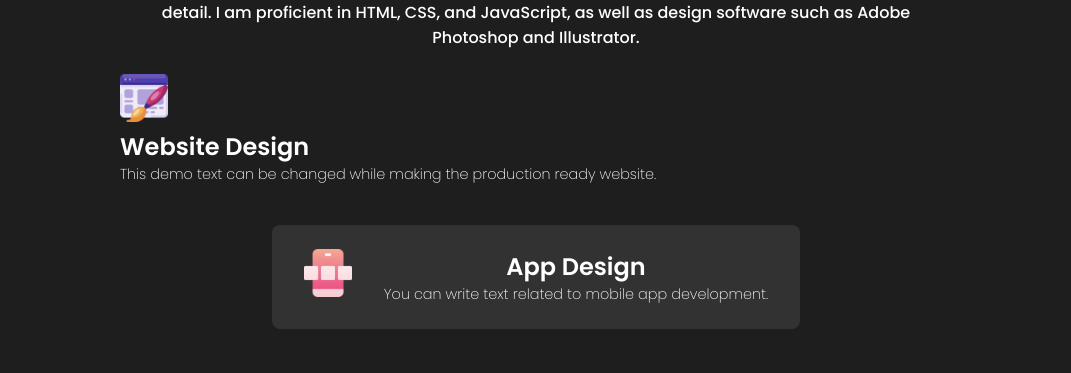
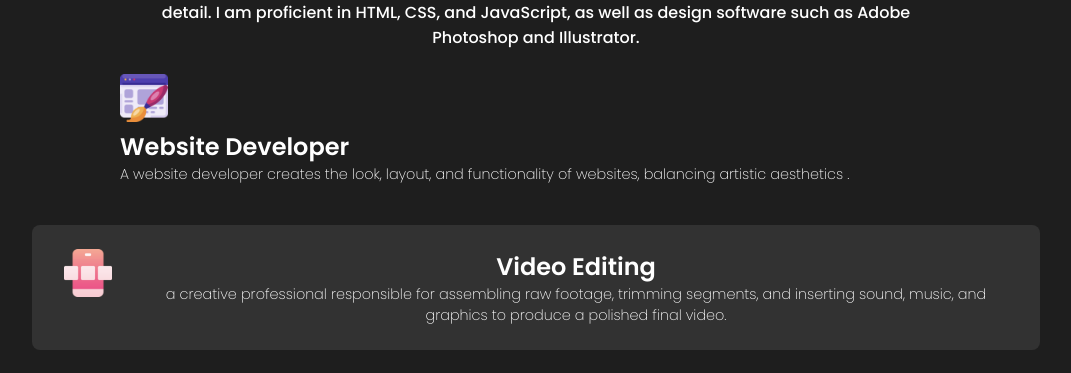
Before and after one commit to GraceNjonge/portfolio2, a React (Create React App) app: page / in a window 1280 px wide. Shown: the part 1010-1383 px from the top of the page, without its empty margins (104-1175 px from the left). Built offline with nearby package versions, Linux system fonts and the light colour scheme.

Commit message:
Update skills.js

```diff
--- a/src/components/Skills/skills.js
+++ b/src/components/Skills/skills.js
@@ -12,15 +12,15 @@ const Skills = () => {
 
                     <img src={WebDesign} alt="WebDesign" className="skillBarImg" />
                     <div className="skillBarText">
-                        <h2>Website Design</h2>
-                        <p>This demo text can be changed while making the production ready website.</p>
+                        <h2>Website Developer</h2>
+                        <p>A website developer creates the look, layout, and functionality of websites, balancing artistic aesthetics .</p>
                     </div>
                 </div>
                 <div className="skillBar">
                     <img src={AppDesign} alt="AppDesign" className="skillBarImg" />
                     <div className="skillBarText">
-                        <h2>App Design</h2>
-                        <p>You can write text related to mobile app development.</p>
+                        <h2>Video Editing</h2>
+                        <p> a creative professional responsible for assembling raw footage, trimming segments, and inserting sound, music, and graphics to produce a polished final video.</p>
                     </div>
                 </div>
         </section>
```
